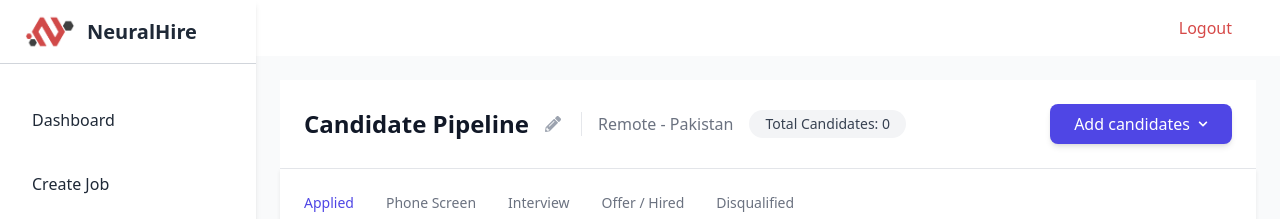
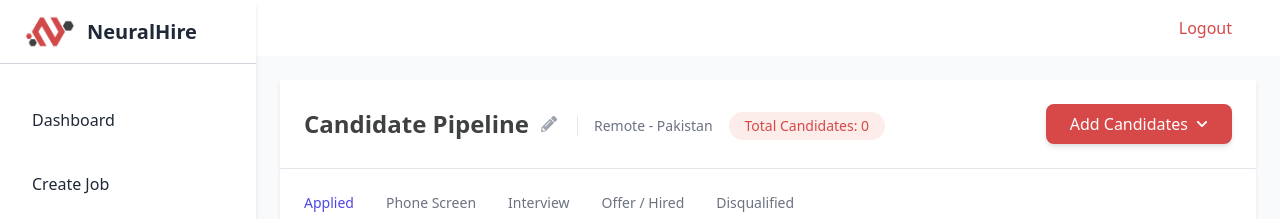
Before and after one commit to NeuralFlex/NerualHire-Frontend, a React (Create React App) app: page /candidates in a window 1280 px wide. Shown: the top 219 px of the page. Built offline with nearby package versions, Linux system fonts and the light colour scheme; no server answers; sample sign-in values are in the browser's storage; a small style sheet from the web is missing.

Commit message:
HeaderBar UI changes

```diff
--- a/src/components/HeaderBar.jsx
+++ b/src/components/HeaderBar.jsx
@@ -1,33 +1,36 @@
-// src/components/HeaderBar.jsx
 import React from 'react';
 import { FaPencilAlt, FaChevronDown } from 'react-icons/fa';
 
 const HeaderBar = ({ jobTitle, location, totalCandidates }) => {
   return (
-        <div className="flex justify-between items-center p-6 bg-white border-b">
+    <div className="flex justify-between items-center p-6 bg-white border-b border-gray-200 shadow-sm">
 
-            {/* Left: Job Title and Location */}
-            <div className="flex items-center space-x-4">
-                <h1 className="text-2xl font-semibold text-gray-900 flex items-center">
+      <div className="flex flex-col sm:flex-row sm:items-center sm:space-x-4">
+        <div className="flex items-center space-x-2">
+          <h1 className="text-2xl font-bold text-[#3F4040] flex items-center">
             {jobTitle}
-                    <button className="ml-3 p-1 text-gray-400 hover:text-gray-600">
+            <button className="ml-2 p-1 text-gray-400 hover:text-[#D64948] transition-colors">
               <FaPencilAlt size={16} />
             </button>
           </h1>
-                <span className="text-md text-gray-500 border-l pl-4 hidden sm:block">
+        </div>
+
+        {location && (
+          <span className="text-gray-500 text-sm sm:text-md border-l pl-4 mt-1 sm:mt-0">
             {location}
           </span>
+        )}
 
-                {/* Display total count inline for context */}
-                <span className="ml-4 px-3 py-1 bg-gray-100 text-gray-700 text-sm font-medium rounded-full hidden md:block">
+        {typeof totalCandidates === "number" && (
+          <span className="ml-0 sm:ml-4 mt-1 sm:mt-0 px-3 py-1 bg-[#FDEDEA] text-[#D64948] text-sm font-medium rounded-full">
             Total Candidates: {totalCandidates}
           </span>
+        )}
       </div>
 
-            {/* Right: Add Candidates Button */}
-            <button className="flex items-center px-4 py-2 bg-indigo-600 text-white font-medium rounded-lg shadow-md hover:bg-indigo-700 transition">
-                Add candidates
-                <FaChevronDown className="ml-2" size={10} />
+      <button className="flex items-center px-4 py-2 bg-[#D64948] text-white font-medium rounded-lg shadow-md hover:bg-[#b73837] transition">
+        Add Candidates
+        <FaChevronDown className="ml-2" size={12} />
       </button>
     </div>
   );
```
Lines whose indentation alone changed are shown as unchanged.
